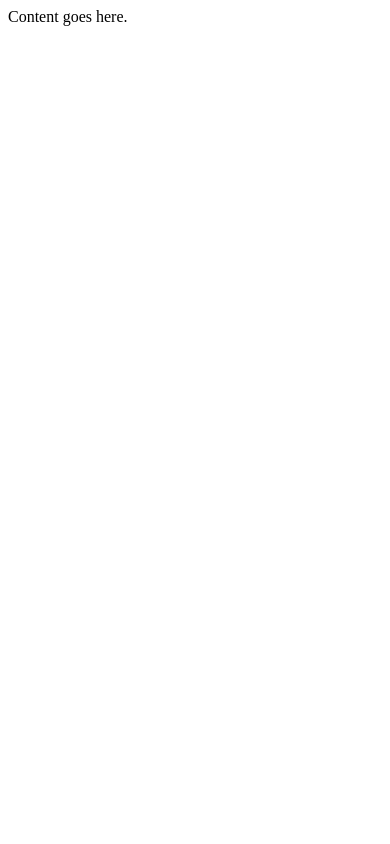
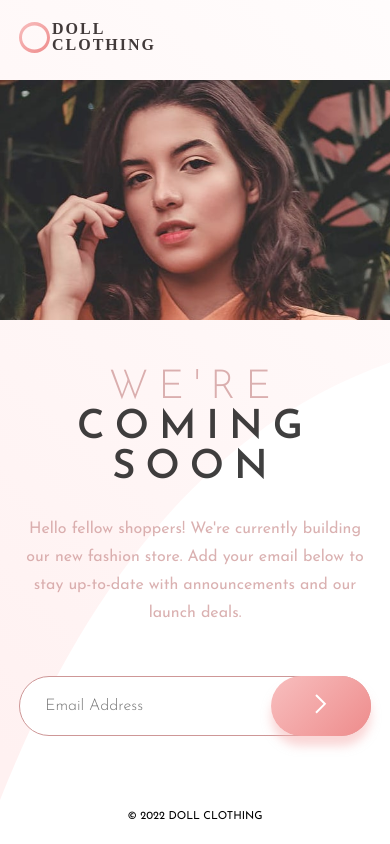
Before and after one commit to dollclothinglk/dollclothinglk.github.io, a plain HTML site: page index.html in a window 390 px wide. Drawn offline with Linux system fonts and the light colour scheme.

Commit message:
added new page

```diff
--- a/index.html
+++ b/index.html
@@ -1,11 +1,92 @@
-<!doctype html>
-<html>
-<head>
-<title>Our Funky HTML Page</title>
-<meta name="description" content="Our first page">
-<meta name="keywords" content="html tutorial template">
-</head>
-<body>
-Content goes here.
-</body>
+<!DOCTYPE html>
+<html lang="en">
+  <head>
+    <meta charset="UTF-8" />
+    <meta name="viewport" content="width=device-width, initial-scale=1.0" />
+    <!-- displays site properly based on user's device -->
+
+    <link
+      rel="icon"
+      type="image/png"
+      sizes="32x32"
+      href="./images/favicon-32x32.png"
+    />
+    <link
+      href="https://fonts.googleapis.com/css?family=Josefin+Sans:300,400,600&display=swap"
+      rel="stylesheet"
+    />
+    <link rel="stylesheet" href="./style.css" />
+
+    <title>Doll Clothink LK 🇱🇰</title>
+
+    <!-- Feel free to remove these styles or customise in your own stylesheet 👍 -->
+    <style>
+      .attribution {
+        font-size: 11px;
+        text-align: center;
+      }
+      .attribution a {
+        color: hsl(228, 45%, 44%);
+      }
+    </style>
+  </head>
+  <body>
+    <div class="container">
+      <div class="bg"></div>
+      <header id="logo">
+        <img src="./images/logo3.svg" alt="DOLL CLOTHING LOGO" />
+      </header>
+
+      <main id="jumbotron">
+        <!-- jumbotron text -->
+        <div class="greeting">
+          <h1><span id="first">We're</span> coming soon</h1>
+
+          <!-- copy -->
+          <p>
+            Hello fellow shoppers! We're currently building our new fashion
+            store. Add your email below to stay up-to-date with announcements
+            and our launch deals.
+          </p>
+        </div>
+
+        <!-- email input -->
+        <form action="#">
+          <input
+            type="email"
+            name="email"
+            id="email"
+            aria-label="email"
+            placeholder="Email Address"
+            required
+          />
+
+          <!-- <img src="images/icon-error.svg" class="error-icon" /> -->
+          <button id="submit">
+            <img src="./images/icon-arrow.svg" alt="submit email address" />
+          </button>
+          <!-- <p>Please provade a valid email.</p> -->
+        </form>
+      </main>
+
+      <!-- hero image -->
+      <section id="hero">
+        <img
+          srcset="./images/hero-mobile.jpg 375w, ./images/hero-desktop.jpg 610w"
+          sizes="(max-width: 700px) 400px,
+               (max-width: 1440px) 610px"
+          src="./images/hero-desktop.jpg"
+          alt="model"
+          id="hero-img"
+        />
+      </section>
+    </div>
+    <footer>
+      <p class="attribution">
+        © 2022 DOLL CLOTHING
+      </p>
+    </footer>
+
+    <!-- <script src="./main.js"></script> -->
+  </body>
 </html>
--- /dev/null
+++ b/style.css
@@ -0,0 +1,160 @@
+body {
+  margin: 0;
+  padding: 0;
+  box-sizing: border-box;
+  font-family: 'Josefin Sans', sans-serif;
+}
+
+.container {
+  width: 100%;
+  margin: 0 auto;
+  display: grid;
+  grid-template-columns: repeat(12, 1fr);
+  grid-template-rows: repeat(10, 80px);
+  column-gap: 15px;
+}
+
+.bg {
+  grid-column: 1 / 9;
+  grid-row: 1 / -1;
+  z-index: -1;
+  background-image: url(./images/bg-pattern-desktop.svg);
+}
+
+#logo {
+  grid-column: 2 / 6;
+  grid-row: 2 / 3;
+  align-self: center;
+}
+
+#jumbotron {
+  grid-column: 2 / 6;
+  grid-row-start: 4;
+}
+
+#hero {
+  grid-column: 8 / 13;
+  grid-row: 1 / -1;
+}
+
+#hero-img {
+  object-fit: cover;
+  object-position: right top;
+  height: 100%;
+  width: 100%;
+}
+input:focus,
+select:focus,
+textarea:focus,
+button:focus {
+  outline: none;
+}
+
+@media (max-width: 700px) {
+  .container {
+    grid-template-columns: 1fr;
+  }
+
+  .bg {
+    grid-column: 1;
+  }
+
+  #logo {
+    grid-row: 1 / 2;
+    grid-column: 1;
+  }
+
+  #hero {
+    grid-row: 2 / 5;
+    grid-column: 1;
+  }
+
+  #jumbotron {
+    grid-column: 1;
+    grid-row: 5 / -1;
+  }
+
+  #hero-img {
+    object-fit: cover;
+  }
+}
+
+h1 {
+  color: black;
+  text-transform: uppercase;
+  font-weight: 600;
+  font-size: 4em;
+  line-height: 1.2em;
+  letter-spacing: 0.25em;
+  opacity: 0.75;
+}
+
+#first {
+  color: hsl(0, 36%, 70%);
+  font-weight: 300;
+}
+
+.greeting p {
+  color: hsl(0, 36%, 70%);
+  line-height: 1.75em;
+  margin-top: 2em;
+  opacity: 0.75;
+}
+
+form {
+  margin-top: 30px;
+  display: flex;
+}
+
+#email {
+  border-radius: 50px;
+  border: 1px solid hsl(0, 36%, 70%);
+  width: 100%;
+  height: 56px;
+  padding-left: 25px;
+  color: hsl(0, 36%, 70%);
+  font-family: 'Josefin Sans', sans-serif;
+  font-weight: 300;
+  font-size: 1em;
+}
+
+#submit {
+  width: 107px;
+  height: 60px;
+  border-radius: 50px;
+  align-self: flex-end;
+  border: 0;
+  cursor: pointer;
+  margin-left: -100px;
+  background: linear-gradient(135deg, hsl(0, 80%, 86%), hsl(0, 74%, 74%));
+  box-shadow: 0px 10px 10px rgba(245, 176, 176, 0.5);
+}
+
+@media (max-width: 700px) {
+  #logo {
+    padding: 1.2em;
+  }
+
+  h1 {
+    font-weight: 600;
+    font-size: 2.5em;
+    line-height: 1em;
+    letter-spacing: 0.25em;
+    text-align: center;
+    margin-top: 1.2em;
+    padding: 0 1rem;
+    opacity: 0.75;
+  }
+
+  .greeting p {
+    line-height: 1.75em;
+    margin-top: 1.5em;
+    text-align: center;
+    padding: 0 1rem;
+    opacity: 0.75;
+  }
+
+  form {
+    padding: 1.2rem;
+  }
+}
```
Also changed, not shown: main.js (added, +16 -0 lines), images/bg-pattern-desktop.svg (added), images/favicon-32x32.png (added), images/hero-desktop.jpg (added), images/hero-mobile.jpg (added), images/icon-arrow.svg (added), images/icon-error.svg (added), images/logo.svg (added), images/logo3.svg (added), 1 other file.
